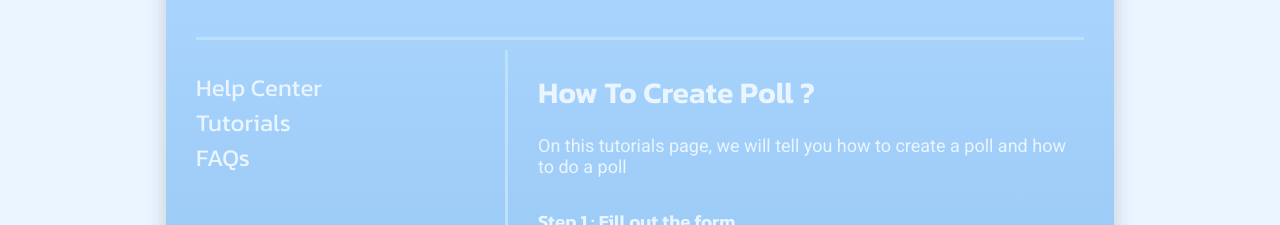
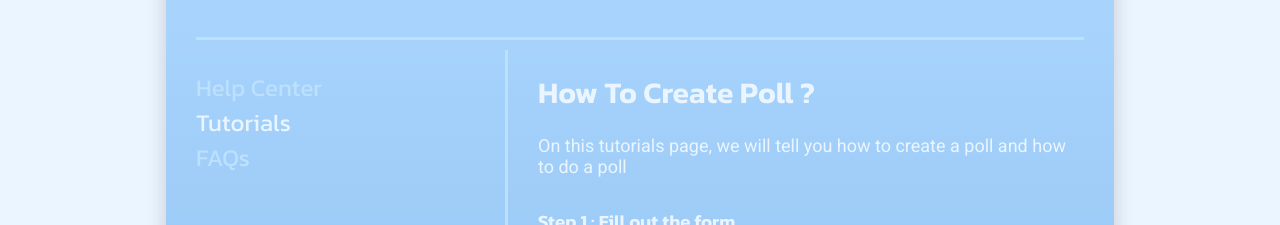
Before and after one commit to ahmadnurrizal/E-Voting-front-end, a Vue app in the folder apps/: page /Help/Tutorials in a window 1280 px wide. Shown: the part 655-880 px from the top of the page. Built offline with nearby package versions, Linux system fonts and the light colour scheme.

Commit message:
edit css

```diff
--- a/apps/src/components/NavLog.vue
+++ b/apps/src/components/NavLog.vue
@@ -23,8 +23,8 @@
          </div>
          <div class="dropdown">
             <ul>
-               <li><router-link to="/Settings">Edit Profile</router-link></li>
-               <li><router-link to="/Dashboard">Dashboard</router-link></li>
+               <li><a href="/Settings">Edit Profile</a></li>
+               <li><a href="/Dashboard">Dashboard</a></li>
                <li class="logout">
                   <a id="out" href="/" @click="logout">Log Out</a>
                </li>
--- a/apps/src/components/SideHelp.vue
+++ b/apps/src/components/SideHelp.vue
@@ -6,7 +6,7 @@
                to="/Help"
                style="text-decoration: none;
 "
-               ><p>Help Center</p></router-link
+               >Help Center</router-link
             >
          </li>
          <li>
@@ -14,7 +14,7 @@
                to="/Help/Tutorials"
                style="text-decoration: none;
 "
-               ><p>Tutorials</p></router-link
+               >Tutorials</router-link
             >
          </li>
          <li>
@@ -22,7 +22,7 @@
                to="/Help/FAQs"
                style="text-decoration: none;
 "
-               ><p>FAQs</p></router-link
+               >FAQs</router-link
             >
          </li>
       </ul>
@@ -53,15 +53,16 @@ export default {
    list-style: none;
 }
 
-p {
+a {
+   text-decoration: none;
    font-family: "Kanit", sans-serif;
    font-size: 24px;
    border: none;
    background-color: none;
+   color: #bde0ff;
+}
+
+.router-link-active {
    color: #eaf5ff;
 }
-
-/* p:hover {
-   color: rgb(75, 68, 68);
-} */
 </style>
--- a/apps/src/components/Sidebar.vue
+++ b/apps/src/components/Sidebar.vue
@@ -2,13 +2,13 @@
    <div class="sidebar">
       <ul>
          <li>
-            <router-link to="/Settings" style="text-decoration: none"><p>Edit Profile</p></router-link>
+            <router-link to="/Settings">Edit Profile</router-link>
          </li>
          <li>
-            <router-link to="/Settings/Password" style="text-decoration: none"><p>Change Password</p></router-link>
+            <router-link to="/Settings/Password" style="text-decoration: none">Change Password</router-link>
          </li>
          <li>
-            <router-link to="/Settings/DeleteAccount" style="text-decoration: none"><p>Delete Account</p></router-link>
+            <router-link to="/Settings/DeleteAccount" style="text-decoration: none">Delete Account</router-link>
          </li>
       </ul>
    </div>
@@ -38,9 +38,14 @@ export default {
    list-style: none;
 }
 
-p {
+a {
+   text-decoration: none;
    font-family: "Kanit", sans-serif;
    font-size: 24px;
+   color: #bde0ff;
+}
+
+.router-link-active {
    color: #eaf5ff;
 }
 </style>
```
